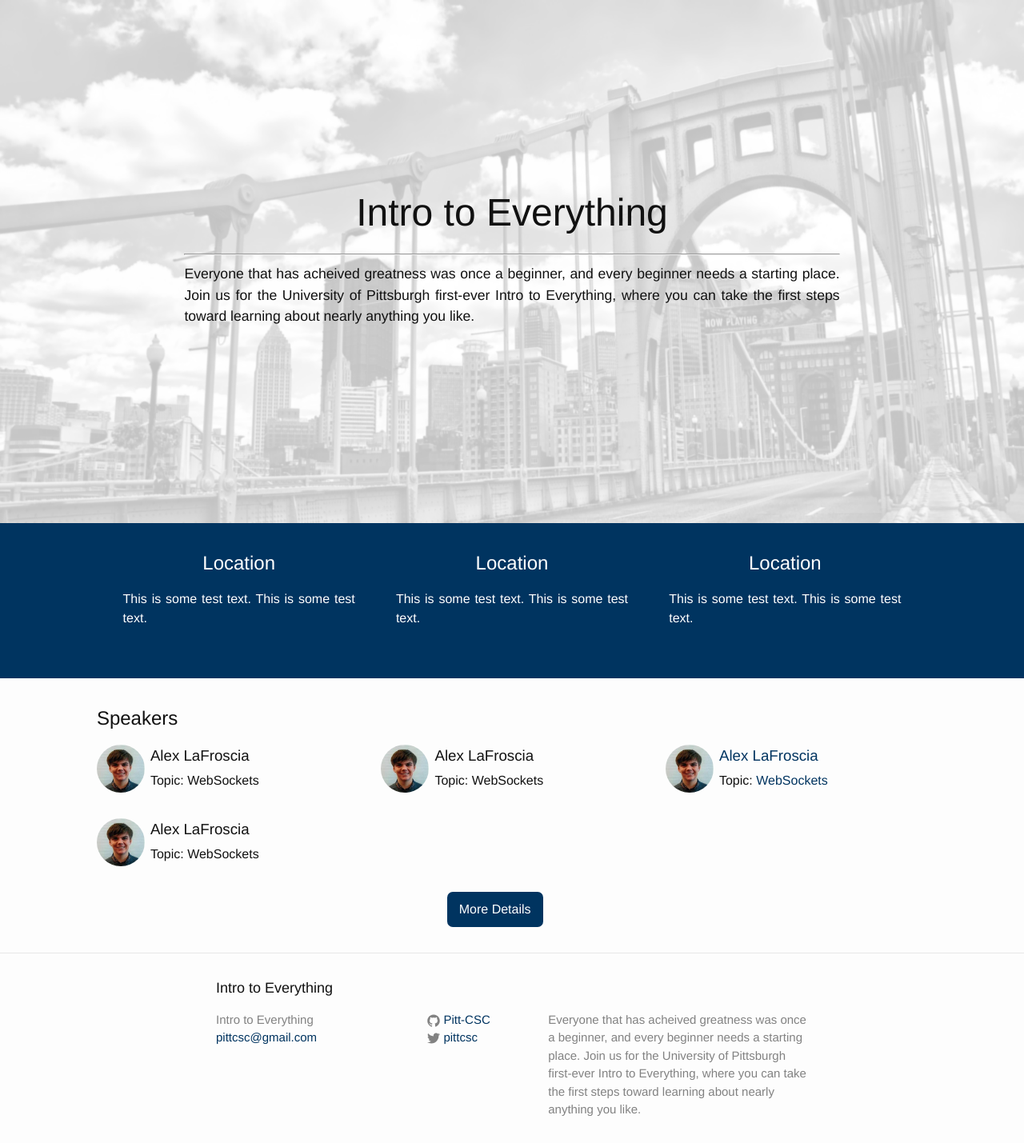
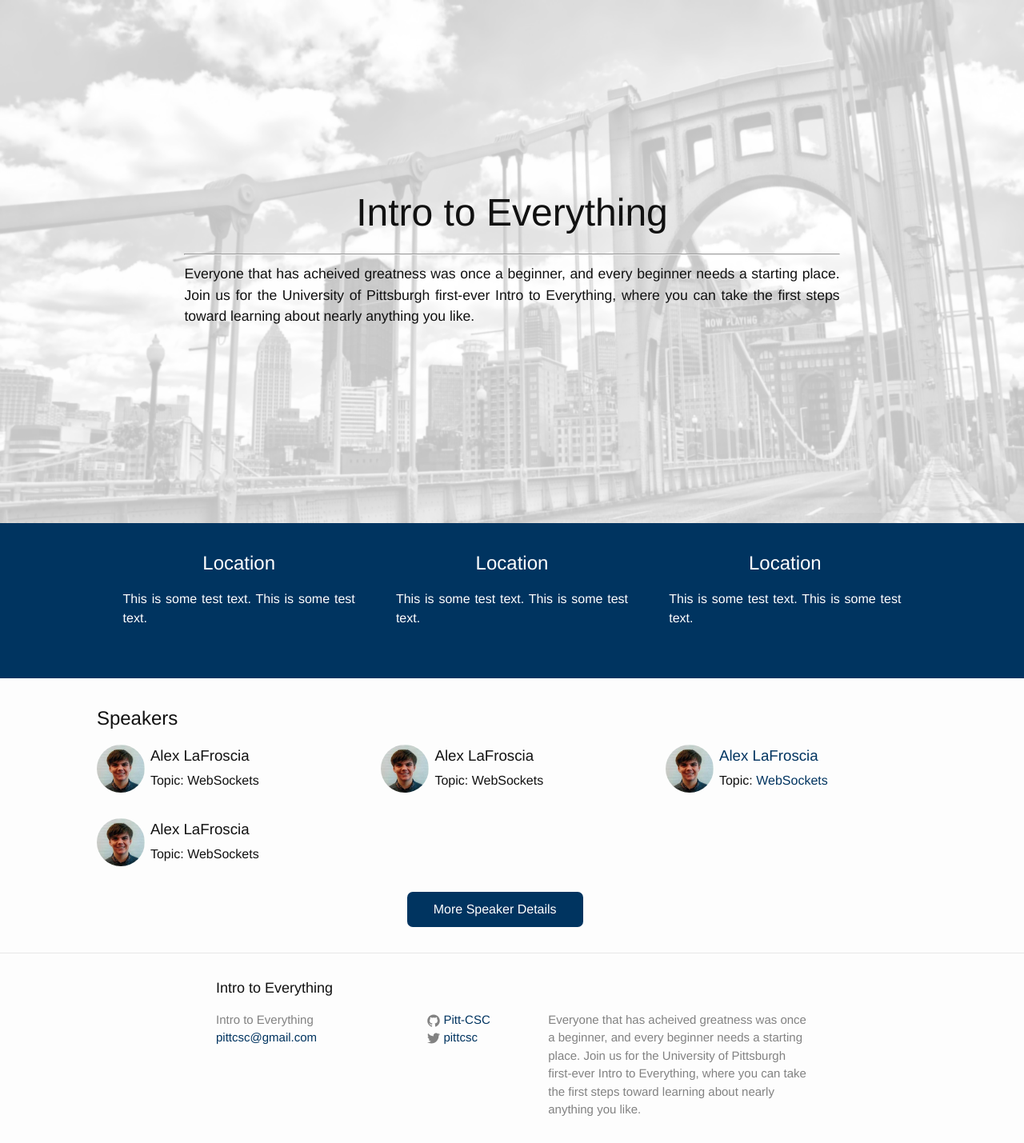
Before and after one commit to Pitt-CSC/intro-to-everything, a Jekyll site: the page built from index.html, in a window 1280 px wide. Shown: the whole page at 80% size. Built offline with Jekyll 4.4.1, drawn with Linux system fonts in a browser that asks for light colours.

Commit message:
Homepage tweaks

```diff
--- a/_sass/_base.scss
+++ b/_sass/_base.scss
@@ -187,19 +187,22 @@ pre {
  * Button
  */
 a.button {
-  display: block;
-  width: 100px;
   padding: 10px;
   text-align: center;
   color: white;
   background-color: $pitt-blue;
-  margin: 0 auto;
-  clear: both;
   border-radius: 7px;
 
   &:hover {
     text-decoration: none;
     background-color: lighten($pitt-blue, 10);
+  }
+
+  &.block {
+    display: block;
+    width: 200px;
+    margin: 0 auto;
+    clear: both;
   }
 }
 
--- a/_sass/_layout.scss
+++ b/_sass/_layout.scss
@@ -221,12 +221,25 @@
         float: left;
         width: 33.3333333333333333333333333%;
 
+        p {
+          text-align: justify;
+        }
+
         @include media-query($on-palm) {
           width: 100%;
-        }
 
-        p {
-          text-align: justify;
+          p {
+            text-align: center;
+          }
+
+          &:after {
+            content: '';
+            width: 80%;
+            height: 1px;
+            background: white;
+            position: absolute;
+            margin-left: -40%;
+          }
         }
       }
     }
--- a/index.html
+++ b/index.html
@@ -47,6 +47,6 @@ layout: home
 
     {% endfor %}
 
-    <a class="button clearfix" href="{{ site.baseurl }}/speakers/">More Details</a>
+    <a class="button block" href="{{ site.baseurl }}/speakers/">More Speaker Details</a>
   </section>
 </div>
```
Also changed, not shown: 1 other file.
